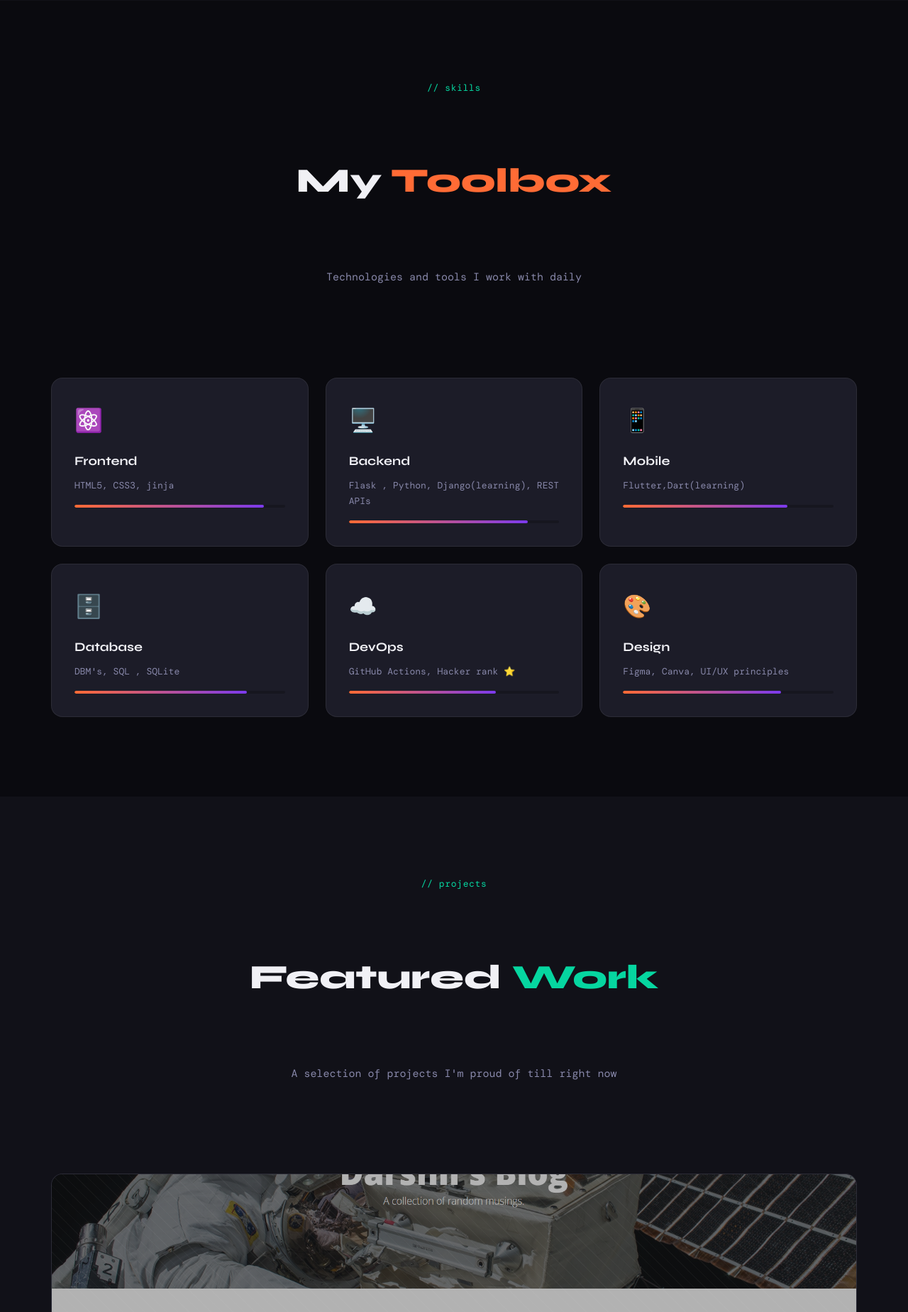
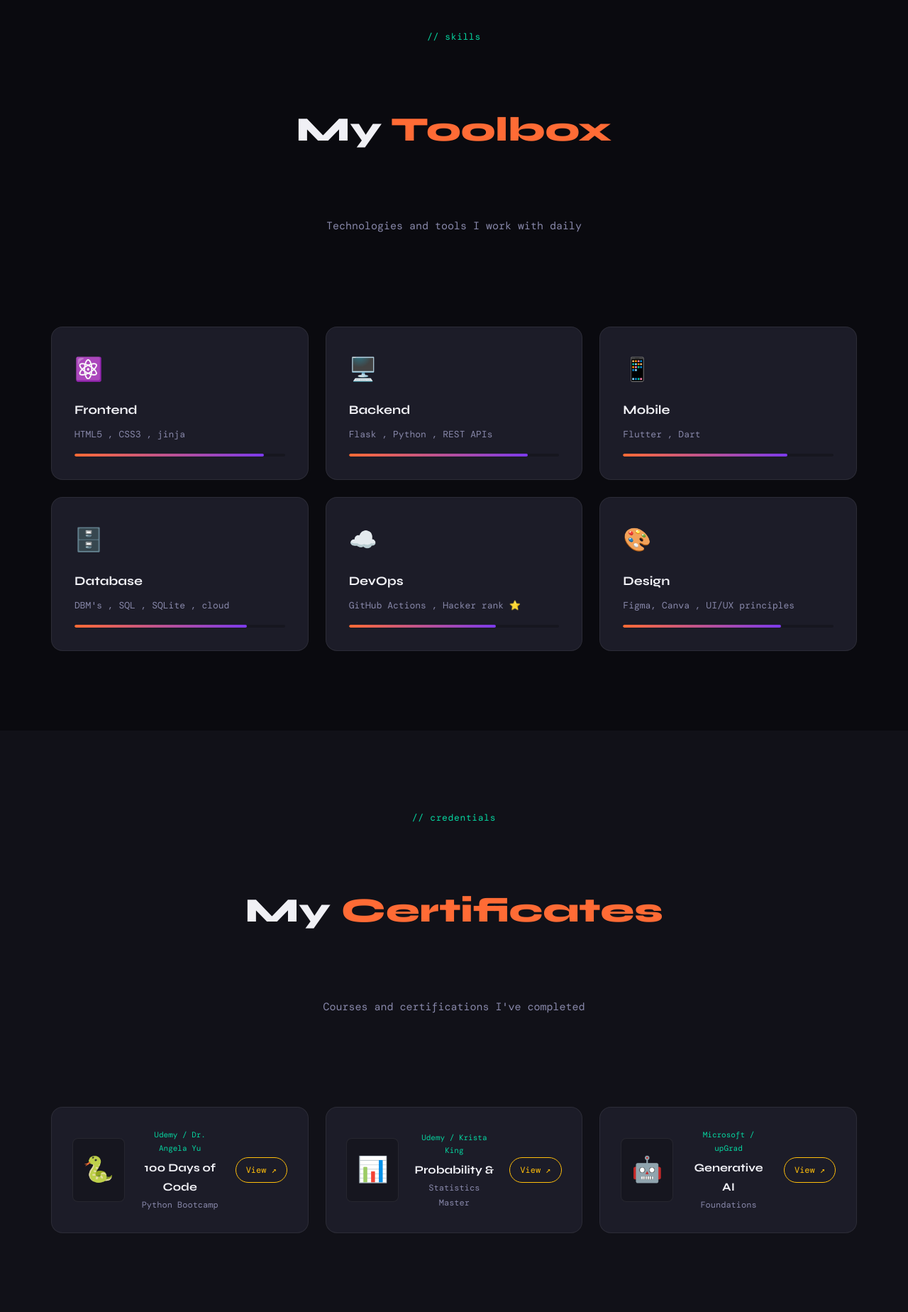
Before and after one commit to DarshiL-Sharma/dev-portfolio, a Flask app: page / in a window 1280 px wide. Shown: the part 1794-3642 px from the top of the page at 71% size. Run offline with Flask 3, Linux system fonts and the light colour scheme; some web fonts are replaced.

Commit message:
major update

```diff
--- a/server.py
+++ b/server.py
@@ -1,10 +1,13 @@
 from flask import Flask , render_template
 import os
 app = Flask(__name__)
+
+
+app.config['SEND_FILE_MAX_AGE_DEFAULT'] = 0
 
 @app.route('/')
 def home_page():
     return render_template("home_page.html")
 
 if __name__ == "__main__":
-    app.run(host="0.0.0.0", port=int(os.environ.get("PORT", 5000)))
+    app.run(host="0.0.0.0", port=5000, debug=True)
--- a/static/css/style.css
+++ b/static/css/style.css
@@ -435,7 +435,97 @@ img { max-width: 100%; display: block; }
   transition: width 1.2s cubic-bezier(0.4, 0, 0.2, 1);
 }
 .skill-card.visible .skill-fill { width: var(--w); }
+/* =============================================
+   CERTIFICATES
+   ============================================= */
+.certificates { background: var(--bg2); }
 
+.cert-grid {
+  display: grid;
+  grid-template-columns: repeat(3, 1fr);
+  gap: 1.5rem;
+  width: 100%;
+}
+
+.cert-card {
+  background: var(--surface);
+  border: 1px solid var(--border);
+  border-radius: var(--radius);
+  padding: 1.8rem;
+  display: flex;
+  align-items: center;
+  gap: 1.2rem;
+  transition: var(--transition);
+  opacity: 0;
+  transform: translateY(20px);
+}
+
+.cert-card.visible {
+  opacity: 1;
+  transform: translateY(0);
+}
+
+.cert-card:hover {
+  border-color: var(--accent4);
+  transform: translateY(-4px);
+  box-shadow: 0 12px 40px rgba(255,190,11,0.1);
+}
+
+.cert-icon {
+  font-size: 2.2rem;
+  background: var(--bg3);
+  padding: 14px;
+  border-radius: var(--radius-sm);
+  border: 1px solid var(--border);
+  flex-shrink: 0;
+}
+
+.cert-info { flex: 1; }
+
+.cert-issuer {
+  font-size: 11px;
+  color: var(--accent3);
+  display: block;
+  margin-bottom: 4px;
+  font-family: var(--font-mono);
+}
+
+.cert-info h3 {
+  font-family: var(--font-head);
+  font-size: 1rem;
+  font-weight: 700;
+  color: var(--text);
+  margin-bottom: 2px;
+}
+
+.cert-info p {
+  font-size: 12px;
+  color: var(--text-muted);
+}
+
+.cert-badge {
+  padding: 7px 14px;
+  border-radius: 50px;
+  border: 1.5px solid var(--accent4);
+  font-size: 12px;
+  color: var(--accent4);
+  transition: var(--transition);
+  white-space: nowrap;
+  flex-shrink: 0;
+}
+
+.cert-badge:hover {
+  background: var(--accent4);
+  color: #000;
+}
+
+/* Responsive */
+@media (max-width: 768px) {
+  .cert-grid { grid-template-columns: 1fr; }
+}
+@media (max-width: 1024px) {
+  .cert-grid { grid-template-columns: 1fr 1fr; }
+}
 /* =============================================
    PROJECTS
    ============================================= */
@@ -465,6 +555,7 @@ img { max-width: 100%; display: block; }
 .p1 {background:linear-gradient(rgba(0,0,0,0.3), rgba(0,0,0,0.3)),url('../images/blog.png') center/cover no-repeat;}
 .p2 {background:linear-gradient(rgba(0,0,0,0.3), rgba(0,0,0,0.3)),url('../images/coffee.png') center/cover no-repeat;}
 .p3 {background:linear-gradient(rgba(0,0,0,0.3), rgba(0,0,0,0.3)),url('../images/stock.png') center/cover no-repeat;}
+.p4 {background:linear-gradient(rgba(0,0,0,0.3), rgba(0,0,0,0.3)),url('../images/img_1.png') center/cover no-repeat;}
 .project-img::after {
   content: '';
   position: absolute;
--- a/static/js/script.js
+++ b/static/js/script.js
@@ -213,5 +213,15 @@ if (codeLines.length) {
     }, 600);
   });
 }
-
+// Cert cards reveal
+const certCards = document.querySelectorAll('.cert-card');
+const certObserver = new IntersectionObserver((entries) => {
+  entries.forEach((entry, i) => {
+    if (entry.isIntersecting) {
+      setTimeout(() => entry.target.classList.add('visible'), i * 120);
+      certObserver.unobserve(entry.target);
+    }
+  });
+}, { threshold: 0.15 });
+certCards.forEach(card => certObserver.observe(card));
 console.log('%c👋 Hey there, fellow dev! Built with ❤️', 'color: #7c3aed; font-size: 14px; font-weight: bold;');
--- a/templates/home_page.html
+++ b/templates/home_page.html
@@ -1,6 +1,8 @@
 <!DOCTYPE html>
 <html lang="en">
 <head>
+   <link rel="icon" type="image/png" href="static/images/favicon.png" />
+
   <meta charset="UTF-8" />
   <meta name="viewport" content="width=device-width, initial-scale=1.0"/>
   <title>Darshil's  Website</title>
@@ -88,18 +90,17 @@
       </div>
       <div class="about-right">
         <p class="section-tag">// about me</p>
-        <h2 class="section-title">Junior Developer,<br/><span class="highlight">Problem Solver</span></h2>
-        <p class="about-text">I’m a Junior Developer in my first year, passionate about building projects with clean, maintainable code and creative, visually engaging UIs. I thrive on turning complex problems into elegant, user-friendly solutions — whether it’s a blazing-fast web application or a seamless cross-platform mobile experience. With a focus on clarity, performance, and design, I aim to craft digital products that not only work flawlessly but also delight and inspire users.</p>
-        <p class="about-text">When I’m not coding, you’ll find me diving into books on philosophy and exploring new ideas always curious, always learning 😜.</p>
+        <h2 class="section-title">Software Developer,<br/><span class="highlight">Problem Solver</span></h2>
+        <p class="about-text">I'm a second-year Computer Science student with a strong interest in software development and problem-solving. I enjoy building web and mobile applications, focusing on performance and user experience. Through academic projects and self-learning, I've gained hands-on experience with modern development tools and frameworks, and I'm continuously working to improve my technical and practical skills.</p>
+        <p class="about-text">When I'm not coding, you'll probably find me reading philosophy, exploring random ideas, or going down rabbit holes on topics that catch my interest. Always curious, always learning 😜</p>
         <div class="about-tags">
           <span class="tag">C Language</span>
           <span class="tag">Python</span>
           <span class="tag">Flutter</span>
           <span class="tag">Tkinter</span>
-          <span class="tag">DSA Python(basics)</span>
-          <span class="tag">DSA C(basics)</span>
+          <span class="tag">DSA Python</span>
+          <span class="tag">DSA C</span>
         </div>
-        <a href="#contact" class="btn btn-primary" style="margin-top:1.5rem">Download CV</a>
       </div>
     </div>
   </section>
@@ -115,43 +116,84 @@
         <div class="skill-card" data-delay="0">
           <div class="skill-icon">⚛️</div>
           <h3>Frontend</h3>
-          <p>  HTML5, CSS3, jinja </p>
+          <p>  HTML5 , CSS3 , jinja </p>
           <div class="skill-bar"><div class="skill-fill" style="--w:90%"></div></div>
         </div>
         <div class="skill-card" data-delay="1">
           <div class="skill-icon">🖥️</div>
           <h3>Backend</h3>
-          <p> Flask , Python, Django(learning), REST APIs</p>
+          <p> Flask , Python , REST APIs</p>
           <div class="skill-bar"><div class="skill-fill" style="--w:85%"></div></div>
         </div>
         <div class="skill-card" data-delay="2">
           <div class="skill-icon">📱</div>
           <h3>Mobile</h3>
-          <p>Flutter,Dart(learning)</p>
+          <p>Flutter , Dart</p>
           <div class="skill-bar"><div class="skill-fill" style="--w:78%"></div></div>
         </div>
         <div class="skill-card" data-delay="3">
           <div class="skill-icon">🗄️</div>
           <h3>Database</h3>
-          <p>DBM's, SQL , SQLite</p>
+          <p>DBM's , SQL , SQLite , cloud </p>
           <div class="skill-bar"><div class="skill-fill" style="--w:82%"></div></div>
         </div>
         <div class="skill-card" data-delay="4">
           <div class="skill-icon">☁️</div>
           <h3>DevOps</h3>
-          <p>GitHub Actions, Hacker rank ⭐</p>
+          <p>GitHub Actions , Hacker rank ⭐</p>
           <div class="skill-bar"><div class="skill-fill" style="--w:70%"></div></div>
         </div>
         <div class="skill-card" data-delay="5">
           <div class="skill-icon">🎨</div>
           <h3>Design</h3>
-          <p>Figma, Canva, UI/UX principles</p>
+          <p>Figma, Canva , UI/UX principles</p>
           <div class="skill-bar"><div class="skill-fill" style="--w:75%"></div></div>
         </div>
       </div>
     </div>
   </section>
+    <!-- CERTIFICATES -->
+<section class="certificates" id="certificates">
+  <div class="section-container centered">
+    <p class="section-tag">// credentials</p>
+    <h2 class="section-title">My <span class="highlight">Certificates</span></h2>
+    <p class="section-sub">Courses and certifications I've completed</p>
 
+    <div class="cert-grid">
+
+      <div class="cert-card">
+        <div class="cert-icon">🐍</div>
+        <div class="cert-info">
+          <span class="cert-issuer">Udemy / Dr. Angela Yu </span>
+          <h3>100 Days of Code</h3>
+          <p>Python Bootcamp</p>
+        </div>
+        <a href="https://www.udemy.com/certificate/UC-10163151-044d-4159-8e4d-f13ecf3f4b24/" target="_blank" class="cert-badge">View ↗</a>
+      </div>
+
+      <div class="cert-card">
+        <div class="cert-icon">📊</div>
+        <div class="cert-info">
+          <span class="cert-issuer">Udemy / Krista King </span>
+          <h3>Probability & </h3>
+          <p>Statistics Master</p>
+        </div>
+        <a href="https://www.udemy.com/certificate/UC-aa9aad5a-afef-4155-815c-7cced81dac0e/" target="_blank" class="cert-badge">View ↗</a>
+      </div>
+
+      <div class="cert-card">
+        <div class="cert-icon">🤖</div>
+        <div class="cert-info">
+          <span class="cert-issuer">Microsoft / upGrad </span>
+          <h3>Generative AI</h3>
+          <p>Foundations</p>
+        </div>
+        <a href="https://upgrad.com/lxp/share/certificate/6936dbbc68a88bded0ffc665" target="_blank" class="cert-badge">View ↗</a>
+      </div>
+
+    </div>
+  </div>
+</section>
   <!-- PROJECTS -->
   <section class="projects" id="projects">
     <div class="section-container centered">
@@ -163,7 +205,7 @@
         <div class="project-card featured">
           <div class="project-img p1">
             <div class="project-overlay">
-              <a href="#" class="btn btn-sm">NO Live Demo right now sorry</a>
+              <a href="https://www.youtube.com/watch?v=aONJT6u_EyM" class="btn btn-sm">Live Demo</a>
               <a href="https://github.com/DarshiL-Sharma/My-Blog-Website" class="btn btn-sm btn-outline">GitHub</a>
             </div>
           </div>
@@ -184,7 +226,7 @@
         <div class="project-card">
           <div class="project-img p2">
             <div class="project-overlay">
-              <a href="#" class="btn btn-sm">NO Live Demo right now sorry</a>
+              <a href="https://www.youtube.com/watch?v=cJNIxNTX5oM" class="btn btn-sm">Live Demo</a>
               <a href=https://github.com/DarshiL-Sharma/coffee-Wi-Fi-finder class="btn btn-sm btn-outline">GitHub</a>
             </div>
           </div>
@@ -204,7 +246,6 @@
         <div class="project-card">
           <div class="project-img p3">
             <div class="project-overlay">
-              <a href="#" class="btn btn-sm">NO Live Demo right now sorry</a>
               <a href="https://github.com/DarshiL-Sharma/Stock-Market-Tracker" class="btn btn-sm btn-outline">GitHub</a>
             </div>
           </div>
@@ -218,9 +259,29 @@
             <p>Smart stock monitoring app that tracks real-time price changes, detects >2% variations, and sends SMS alerts with company news via APIs keeping you instantly updated on key market moves.</p>
           </div>
         </div>
+       <div class="project-card">
+          <div class="project-img p4">
+            <div class="project-overlay">
+              <a href=https://github.com/DarshiL-Sharma/Fair-Pay class="btn btn-sm btn-outline">GitHub</a>
+            </div>
+          </div>
+          <div class="project-info">
+            <div class="project-meta">
+              <span class="project-tag">Python</span>
+              <span class="project-tag">Cloud database</span>
+              <span class="project-tag">OCR Technology</span>
+              <span class="project-tag">SQL</span>
+              <span class="project-tag">WEB Application</span>
+            </div>
+            <h3>Fair Pay</h3>
+                <p>FairPay is the world's only web application that enables users to detect overpricing and hidden charges by simply scanning their bills using OCR technology.</p>
+          </div>
+        </div>
+        </section>
       </div>
     </div>
-  </section>
+
+
 
   <!-- CONTACT -->
   <section class="contact" id="contact">
```
Also changed, not shown: static/images/favicon.png (added), static/images/img_1.png (added).
